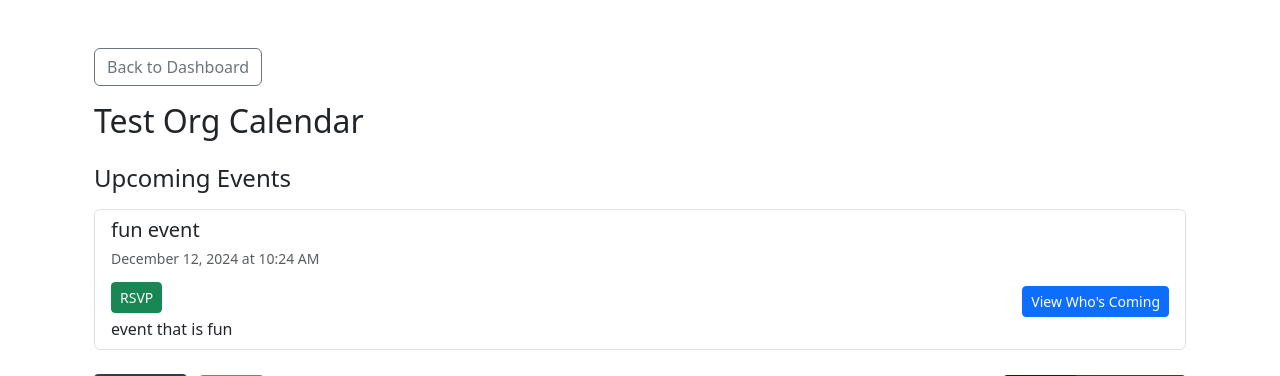
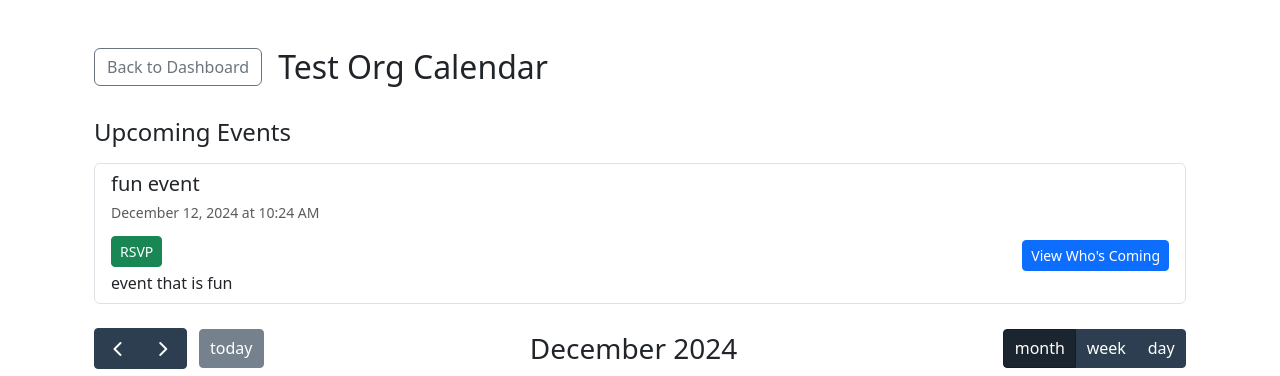
Before and after one commit to alexanderhalpern/CS3240Project, a Django app: a page that uses users/templates/cio/calendar.html in a window 1280 px wide. Shown: the part 56-432 px from the top of the page. Run offline with Django 4.2, Linux system fonts and the light colour scheme; a user stored in the database is signed in; data comes from the database, SQL or seed files in the repository; some libraries are stand-ins or nearby versions.

Commit message:
horizontally align buttons on calendar page

```diff
--- a/users/templates/cio/calendar.html
+++ b/users/templates/cio/calendar.html
@@ -6,13 +6,15 @@
     {% bootstrap_css %}
     <link href="https://cdn.jsdelivr.net/npm/fullcalendar@5.11.3/main.min.css" rel="stylesheet" />
     <div class="container mt-5">
-        <div class="mb-3">
-            <a href="{% url 'users:cio-dashboard' slug=cio.slug %}" class="btn btn-outline-secondary">Back to Dashboard</a>
-        </div>
-        <div class="d-flex align-items-center justify-content-between">
-            <h2 class="text-center mb-4">{{ cio.name }} Calendar</h2>
+        <div class="d-flex align-items-center justify-content-between mb-4 flex-wrap">
+            <a href="{% url 'users:cio-dashboard' slug=cio.slug %}" class="btn btn-outline-secondary me-3 mb-2">
+                Back to Dashboard
+            </a>
+            <h2 class="mb-0 me-auto text-center mb-2">{{ cio.name }} Calendar</h2>
             {% if request.user.is_authenticated and request.user in cio.admins.all %}
-                <a href="{% url 'users:create_event' slug=cio.slug %}" class="btn btn-primary mb-4">Create Event</a>
+                <a href="{% url 'users:create_event' slug=cio.slug %}" class="btn btn-primary mb-2">
+                    Create Event
+                </a>
             {% endif %}
         </div>
 
```
Also changed, not shown: users/templates/cio/announcements_page.html (+4 -4 lines).
